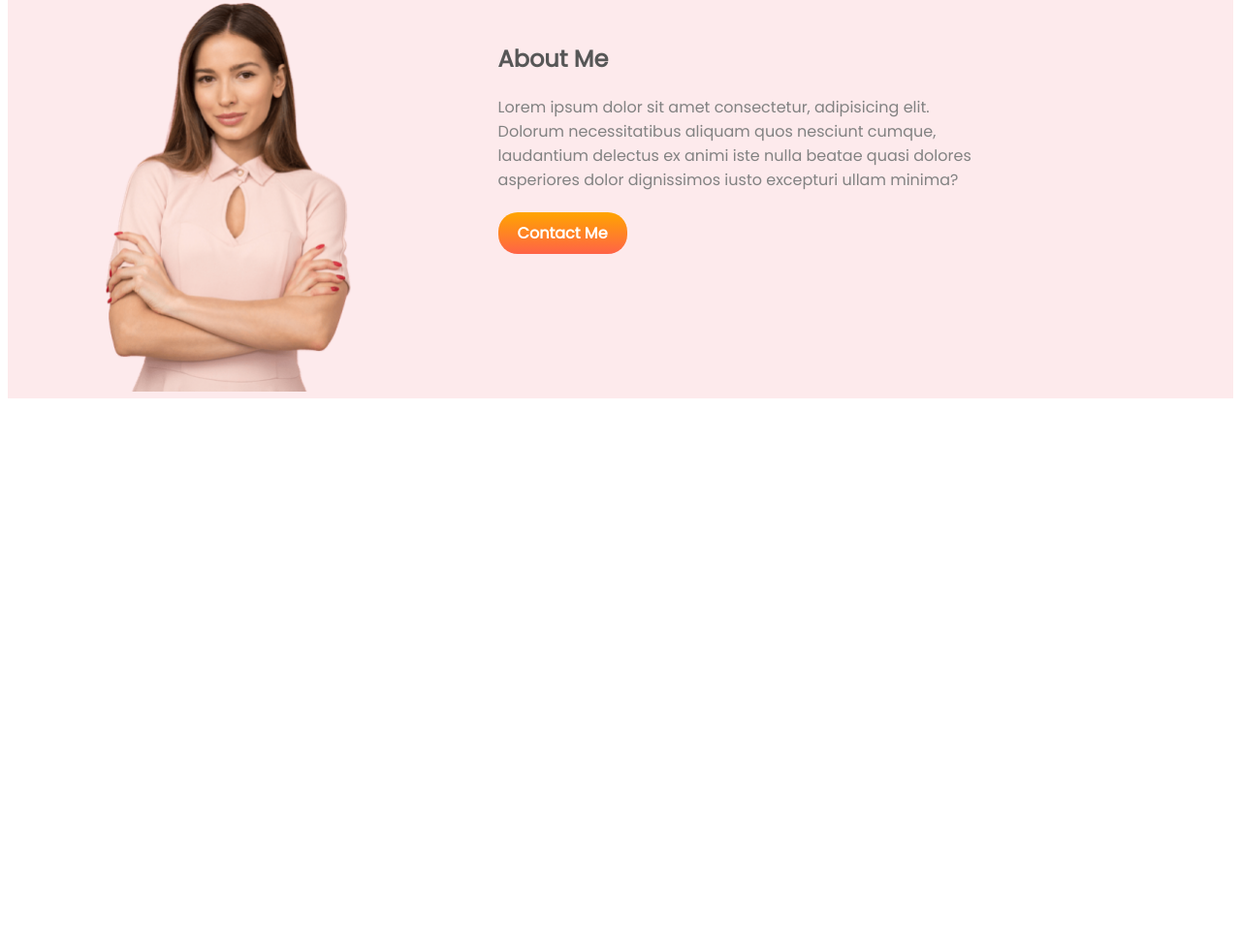
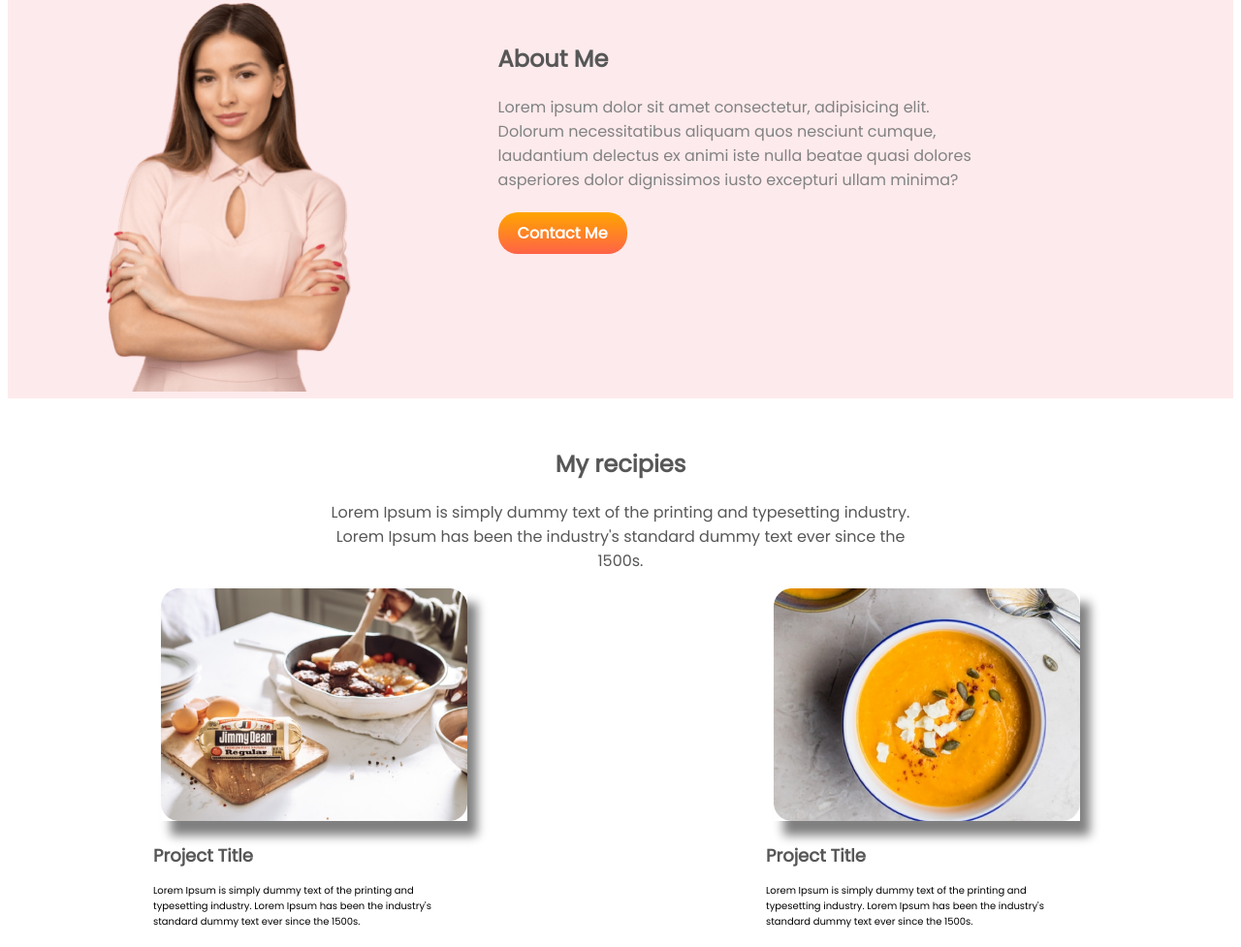
Before and after one commit to uh-shuvo/Eat-healthy-2, a plain HTML site: page index.html in a window 1280 px wide. Shown: the part 697-1674 px from the top of the page at 97% size. Before the commit the page ends 1158 px from the top, so only its background shows below. Drawn offline with Linux system fonts and the light colour scheme; a web font is replaced by a local one.

Commit message:
flexible added

```diff
--- a/index.html
+++ b/index.html
@@ -43,7 +43,41 @@
                     aliquam quos
                     nesciunt cumque, laudantium delectus ex animi iste nulla beatae quasi dolores asperiores dolor
                     dignissimos iusto excepturi ullam minima?</p>
-                <a class="link-button" href="">Contact Me</a>
+                <a target="_blank" class="link-button" href="">Contact Me</a>
+            </div>
+        </section>
+
+        <section>
+            <div class="recipies">
+                <h2>My recipies</h2>
+                <p>Lorem Ipsum is simply dummy text of the printing and typesetting industry. <br> Lorem Ipsum has been
+                    the
+                    industry's standard dummy text ever since the <br> 1500s.</p>
+            </div>
+        </section>
+
+        <section class="flexible-img">
+            <div class="common-food">
+                <img src="images/Project Cover.jpg" alt="">
+                <div class="title">
+                    <h2 class="project">Project Title</h2>
+                    <p class="porject-lorem">Lorem Ipsum is simply dummy text of the printing and <br> typesetting
+                        industry.
+                        Lorem Ipsum has been
+                        the industry's <br> standard dummy text ever since the 1500s.
+                    </p>
+                </div>
+            </div>
+            <div class="common-food">
+                <img src="images/Project Cover.png" alt="">
+                <div class="title">
+                    <h2 class="project">Project Title</h2>
+                    <p class="porject-lorem">Lorem Ipsum is simply dummy text of the printing and <br> typesetting
+                        industry.
+                        Lorem Ipsum has been
+                        the industry's <br> standard dummy text ever since the 1500s.
+                    </p>
+                </div>
             </div>
         </section>
     </body>
--- a/style.css
+++ b/style.css
@@ -75,3 +75,35 @@ h2 {
     color: #828282;
     margin-bottom: 30px;
 }
+
+.recipies {
+    text-align: center;
+    color: #575757;
+}
+
+.flexible-img {
+    display: flex;
+    text-align: left;
+}
+
+.common-food {
+    text-align: center;
+}
+
+.common-food img {
+    width: 50%;
+    box-shadow: 10px 15px 10px gray;
+}
+
+.title {
+    text-align: left;
+    margin-left: 150px;
+}
+
+.project {
+    font-size: 18px;
+}
+
+.porject-lorem {
+    font-size: 10px;
+}
```
Also changed, not shown: images/Project Cover.jpg (added), images/Project Cover.png (added).
